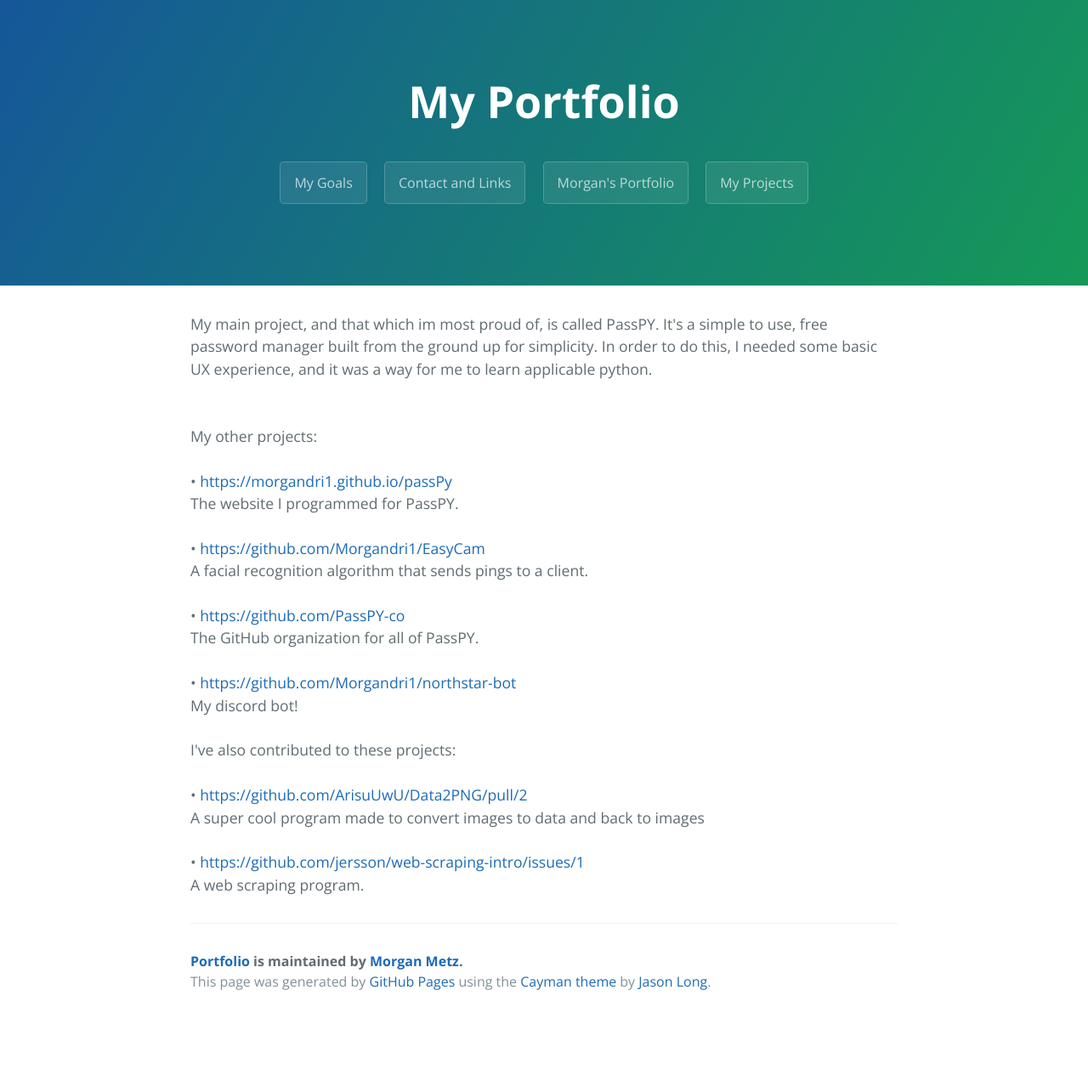
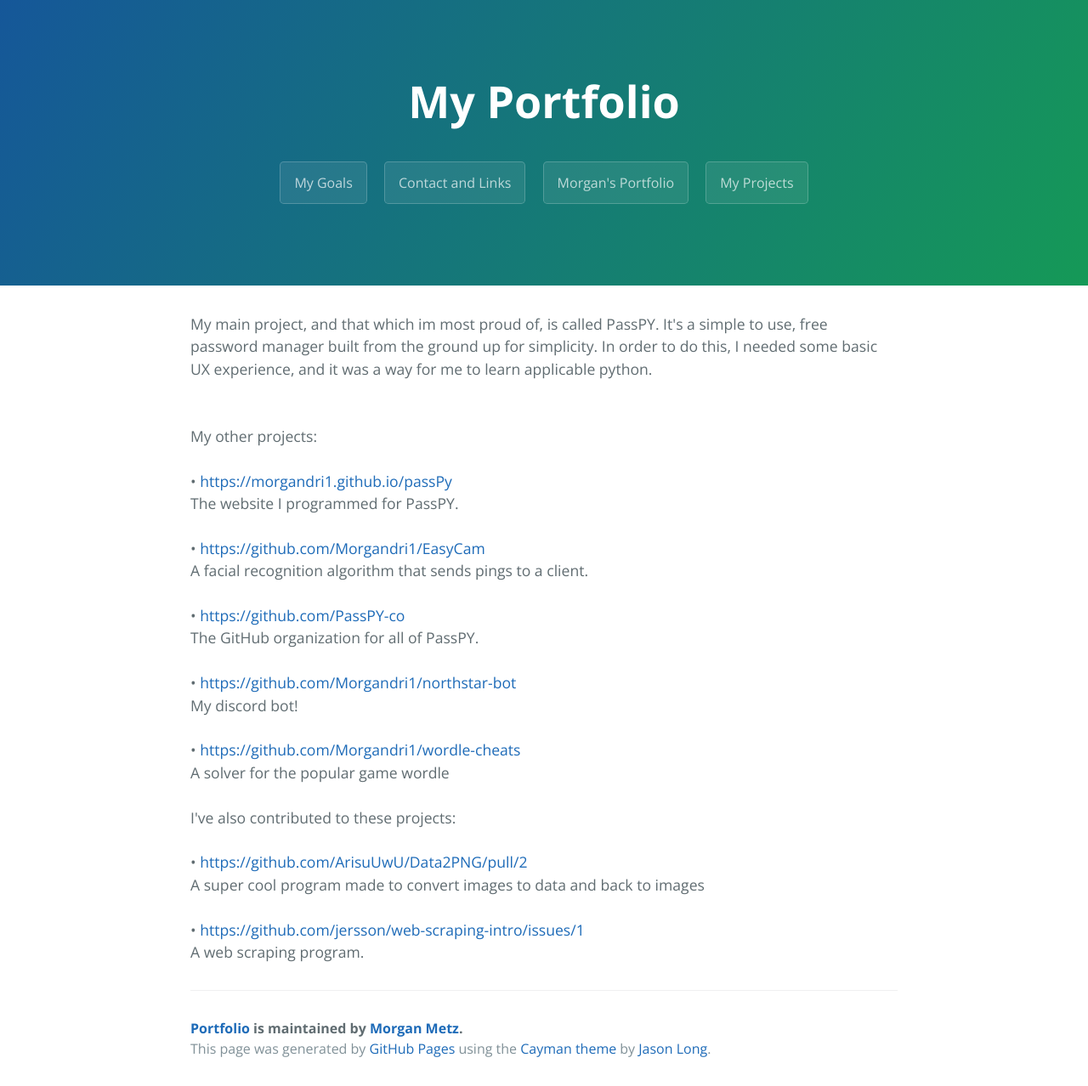
Before and after one commit to Morgandri1/portfolio, a Jekyll site: the page built from projects.md, in a window 1280 px wide. Shown: the whole page at 85% size. Built offline with Jekyll 4.4.1, drawn with Linux system fonts in a browser that asks for light colours; before the commit the page ends 1199 px from its top, so only the background shows below that.

Commit message:
Update projects.md

```diff
--- a/projects.md
+++ b/projects.md
@@ -21,6 +21,9 @@
 <br>  • <a>https://github.com/Morgandri1/northstar-bot</a>
 <br>My discord bot!
 <br>
+<br>  • <a>https://github.com/Morgandri1/wordle-cheats</a>
+<br> A solver for the popular game wordle
+<br>
 <br>I've also contributed to these projects:
 <br>
 <br>  • <a>https://github.com/ArisuUwU/Data2PNG/pull/2</a>
```
